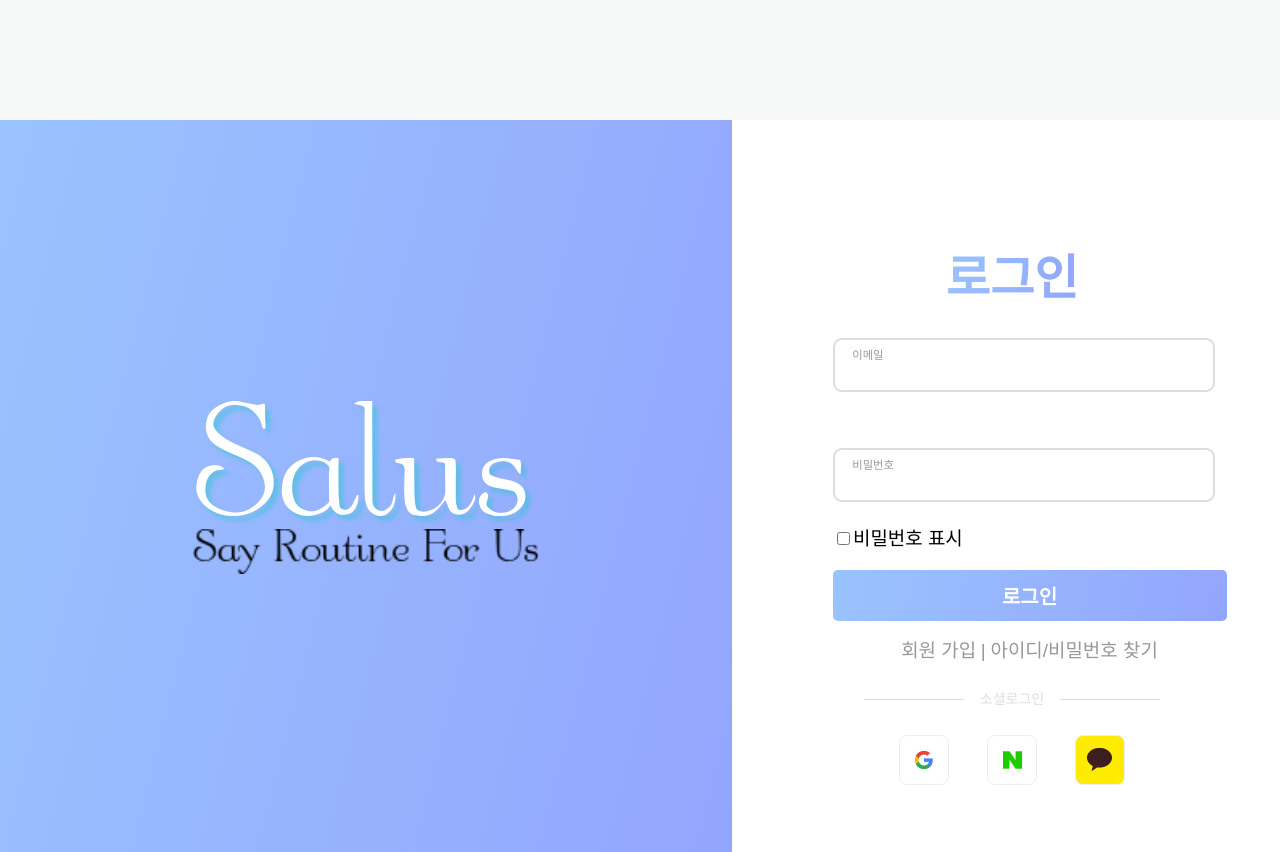
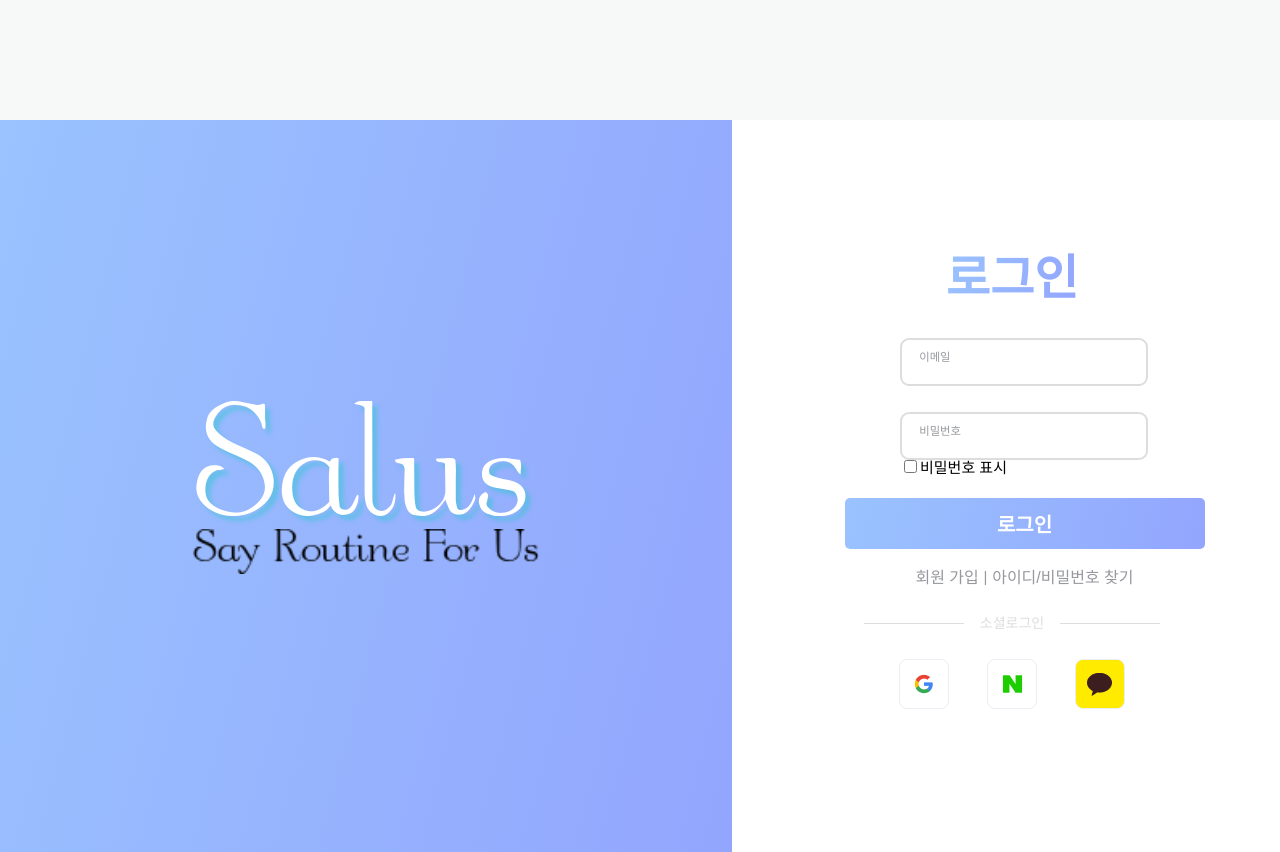
Before and after one commit to Jeong-WonSeok/Salus, a React (Create React App) app in the folder FrontEnd/: page /login in a window 1280 px wide. Built offline with nearby package versions, Linux system fonts and the light colour scheme.

Commit message:
FE-dev JY-feature : CSS fix & NavBar SideBar

```diff
--- a/FrontEnd/src/App.js
+++ b/FrontEnd/src/App.js
@@ -2,19 +2,25 @@
 import KioskMainPage from './pages/KioskMainPage';
 import LoginPage from './pages/LoginPage';
 import SignupPage from './pages/SignupPage';
+import MainPage from './pages/MainPage';
 import CalendarPage from './pages/CalendarPage';
 import FindAccountPage from './pages/FindAccountPage';
 import KioskLoginPage from './pages/KioskLoginPage';
+
+import NavSideBar from './components/Nav&Side/NavSideBar';
 
 function App() {
   return (
     <div>
       <Routes>
+        <Route element={<NavSideBar />}>
+          <Route path="/main" element={<MainPage />} />
+          <Route path="/calendar" element={<CalendarPage />} />
+        </Route>
         <Route path="/" element={<Navigate push to="/login" />} />
         <Route path="/login" element={<LoginPage />} />
         <Route path="/findaccount" element={<FindAccountPage />} />
         <Route path="/signup" element={<SignupPage />} />
-        <Route path="/calendar" element={<CalendarPage />} />
         <Route path="/kiosk" element={<KioskMainPage />} />
         <Route path="/kiosk/login" element={<KioskLoginPage />} />
       </Routes>
--- a/FrontEnd/src/components/Kiosk/StatsWeekly.js
+++ b/FrontEnd/src/components/Kiosk/StatsWeekly.js
@@ -1,14 +1,14 @@
-import React, { useCallback, useEffect, useState } from "react";
-import { useDispatch } from "react-redux";
-import { CustomDiv, Div } from "../../styles/kiosk.style";
-import RoundChart from "../RoundChart";
+import React, { useCallback, useEffect, useState } from 'react';
+import { useDispatch } from 'react-redux';
+import { CustomDiv, Div } from '../../styles/kiosk.style';
+import RoundChart from '../RoundChart';
 import useHttp from './../../customHooks/useHttp';
-import { statsWeeklyActions } from "../../store/weekly-workout";
+import { statsWeeklyActions } from '../../store/weekly-workout';
 
 const StatsWeekly = () => {
   //useHttp 로직으로 비동기 요청 및 redux store에 저장
-  const { loading, error, apiRequest } = useHttp()
-  const dispatch = useDispatch()
+  const { loading, error, apiRequest } = useHttp();
+  const dispatch = useDispatch();
   const transformData = useCallback((objData) => {
     dispatch(
       statsWeeklyActions.fetchWeeklyState({
@@ -17,20 +17,14 @@
         statsLowerBody: 10,
       })
     );
-  })
+  });
 
   useEffect(() => {
-    apiRequest({url: 'https://jsonplaceholder.typicode.com/todos/1'}, transformData)
-  }, [apiRequest, transformData])
+    apiRequest({ url: 'https://jsonplaceholder.typicode.com/todos/1' }, transformData);
+  }, [apiRequest, transformData]);
 
   return (
-    <CustomDiv
-      divWidth={375}
-      divHeight={650}
-      ml={10}
-      bgMain="white"
-      borderRadius="10px"
-    >
+    <CustomDiv divWidth={375} divHeight={650} ml={10} bgMain="white" borderRadius="10px">
       <Div fontSize="1.5rem" fontWeight={600} mt={10} ml={110} mb={10}>
         이번 주 운동 통계
       </Div>
@@ -40,16 +34,10 @@
             roundRatio={0.5}
             roundWidth={180}
             roundHeight={180}
-            colorGradient={["#92A3FD", "#92A3FD", "#9DCEFF"]}
+            colorGradient={['#92A3FD', '#92A3FD', '#9DCEFF']}
             KEY={1}
           >
-            <Div
-              displayDiv="flex"
-              ml={65}
-              mt={30}
-              flexDirection="column"
-              alignItems="center"
-            >
+            <Div displayDiv="flex" ml={55} mt={25} flexDirection="column" alignItems="center">
               <Div mb={2} fontSize="1rem">
                 유산소
               </Div>
@@ -64,16 +52,10 @@
             roundRatio={0.9}
             roundWidth={180}
             roundHeight={180}
-            colorGradient={["#F06875", "#F06875", "#F4929B"]}
+            colorGradient={['#F06875', '#F06875', '#F4929B']}
             KEY={2}
           >
-            <Div
-              displayDiv="flex"
-              ml={65}
-              mt={30}
-              flexDirection="column"
-              alignItems="center"
-            >
+            <Div displayDiv="flex" ml={63} mt={25} flexDirection="column" alignItems="center">
               <Div mb={2} fontSize="1rem">
                 상체
               </Div>
@@ -88,16 +70,10 @@
             roundRatio={0.7}
             roundWidth={180}
             roundHeight={180}
-            colorGradient={["#FEA08F", "#FEA08F", "#FB816B"]}
+            colorGradient={['#FEA08F', '#FEA08F', '#FB816B']}
             KEY={3}
           >
-            <Div
-              displayDiv="flex"
-              ml={65}
-              mt={30}
-              flexDirection="column"
-              alignItems="center"
-            >
+            <Div displayDiv="flex" ml={63} mt={26} flexDirection="column" alignItems="center">
               <Div mb={2} fontSize="1rem">
                 하체
               </Div>
--- /dev/null
+++ b/FrontEnd/src/components/Nav&Side/NavBar.js
@@ -0,0 +1,12 @@
+import styled from 'styled-components';
+
+const Div = styled.div`
+  background: white;
+  height: 8vh;
+`;
+
+const NavBar = () => {
+  return <Div>navbar</Div>;
+};
+
+export default NavBar;
--- /dev/null
+++ b/FrontEnd/src/components/Nav&Side/NavSideBar.js
@@ -0,0 +1,24 @@
+import { Fragment } from 'react';
+import { Outlet } from 'react-router-dom';
+import styled from 'styled-components';
+
+import NavBar from './NavBar';
+import SideBar from './SideBar';
+
+const Div = styled.div`
+  height: 92vh;
+`;
+
+const NavSideBar = () => {
+  return (
+    <Fragment>
+      <NavBar />
+      <Div className="d-flex">
+        <SideBar />
+        <Outlet />
+      </Div>
+    </Fragment>
+  );
+};
+
+export default NavSideBar;
--- /dev/null
+++ b/FrontEnd/src/components/Nav&Side/SideBar.js
@@ -0,0 +1,12 @@
+import styled from 'styled-components';
+
+const Div = styled.div`
+  background: white;
+  width: 17vw;
+`;
+
+const SideBar = () => {
+  return <Div>sidebar</Div>;
+};
+
+export default SideBar;
--- a/FrontEnd/src/pages/LoginPage.js
+++ b/FrontEnd/src/pages/LoginPage.js
@@ -33,6 +33,7 @@
 
 const StyledLink = styled(Link)`
   text-decoration: none;
+  font-size: 16px;
 `;
 
 const Hrsect = styled.div`
@@ -54,6 +55,10 @@
     line-height: 0px;
     margin: 0px 16px;
   }
+`;
+
+const Span = styled.span`
+  font-size: 15px;
 `;
 
 const LoginPage = () => {
@@ -92,40 +97,40 @@
         <Div mt={30}>
           <InputComponent
             inputLabel="이메일"
-            inputHeight="30px"
-            inputWidth="358px"
+            inputHeight="3vh"
+            inputWidth="17.5vw"
             inputValid={true}
-            labelTop={1.4}
+            labelTop={1.7}
           ></InputComponent>
         </Div>
-        <Div mt={80}>
+        <Div mt={50}>
           <InputComponent
             inputLabel="비밀번호"
-            inputHeight="30px"
-            inputWidth="358px"
+            inputHeight="3vh"
+            inputWidth="17.5vw"
             inputValid={true}
-            labelTop={1.4}
+            labelTop={1.7}
             inputType={passwordInputType.type}
           ></InputComponent>
-          <Div mt={50}>
-            <label for="cb">
+          <Div mt={20}>
+            <label htmlFor="cb">
               <input
                 type="checkbox"
                 id="cb"
                 checked={passwordOption}
                 onChange={() => setPasswordOption(!passwordOption)}
               />
-              <span>비밀번호 표시</span>
+              <Span>비밀번호 표시</Span>
             </label>
           </Div>
         </Div>
-        <Div mt={20} ml={35}>
-          <ButtonComponent buttonWidth={394} buttonText="로그인" />
+        <Div mt={20} ml={25}>
+          <ButtonComponent buttonWidth={360} buttonText="로그인" />
           <div className="d-flex justify-content-center mt-3">
             <StyledLink to="/signup" className="grey-100-font">
               회원 가입
             </StyledLink>
-            <span className="grey-100-font mx-1">|</span>
+            <Span className="grey-100-font mx-1">|</Span>
             <StyledLink to="/findaccount" className="grey-100-font">
               아이디/비밀번호 찾기
             </StyledLink>
--- /dev/null
+++ b/FrontEnd/src/pages/MainPage.js
@@ -0,0 +1,3 @@
+const MainPage = () => {};
+
+export default MainPage;
```
